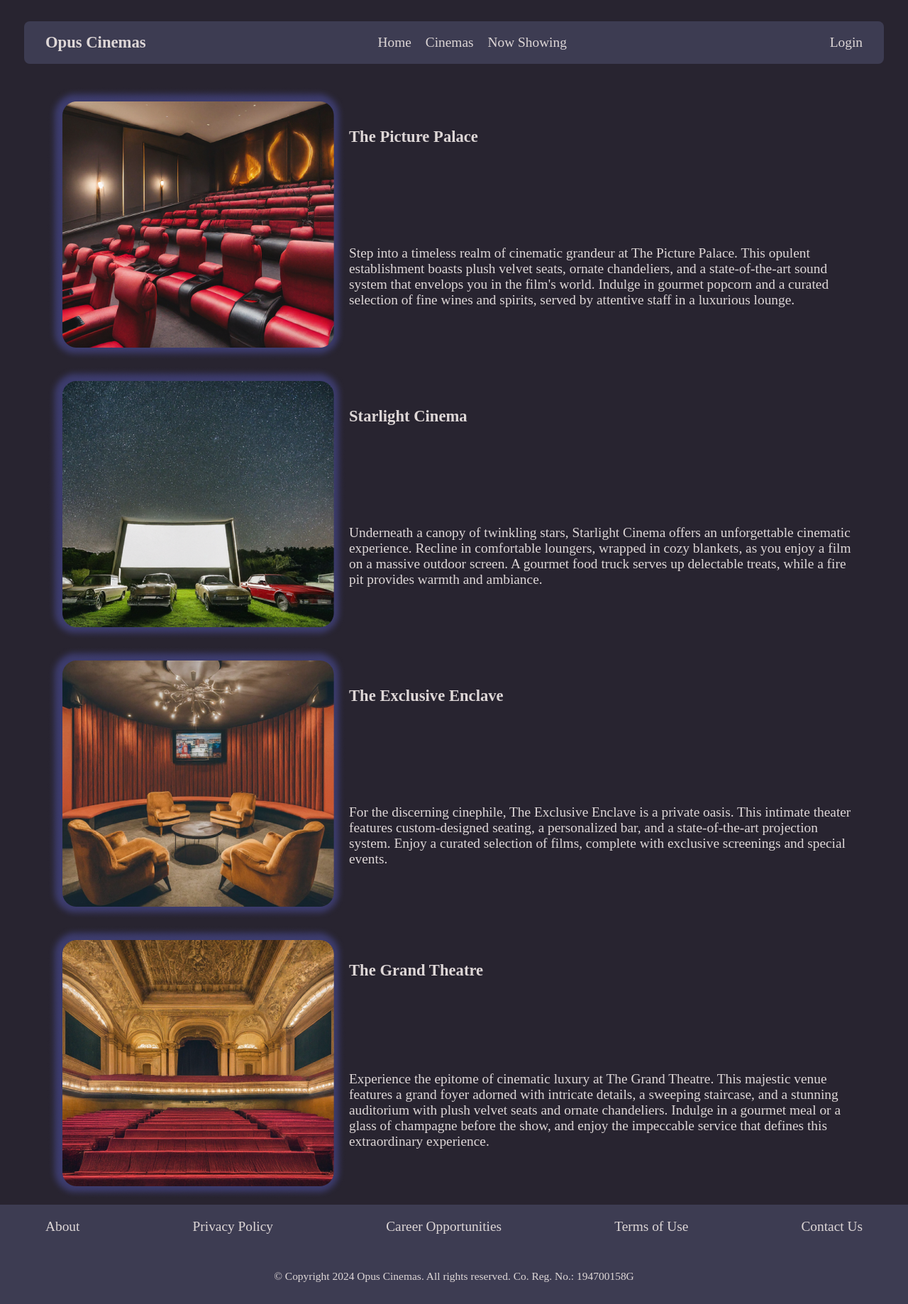
After one commit to Hsinkai2000/Opus-Cinemas, a PHP site: page /cinemas.html in a window 1280 px wide. The commit adds this page. Shown: the whole page at 71% size. Run offline with PHP 8.4, Linux system fonts and the light colour scheme.

Commit message:
cinemas partial

```diff
--- /dev/null
+++ b/cinemas.html
@@ -0,0 +1,130 @@
+<!DOCTYPE html>
+<!--[if lt IE 7]>      <html class="no-js lt-ie9 lt-ie8 lt-ie7"> <![endif]-->
+<!--[if IE 7]>         <html class="no-js lt-ie9 lt-ie8"> <![endif]-->
+<!--[if IE 8]>         <html class="no-js lt-ie9"> <![endif]-->
+<!--[if gt IE 8]>      <html class="no-js"> <!--<![endif]-->
+<html>
+    <head>
+        <meta charset="utf-8" />
+        <meta http-equiv="X-UA-Compatible" content="IE=edge" />
+        <title>Opus | Cinemas</title>
+        <meta name="description" content="" />
+        <meta name="viewport" content="width=device-width, initial-scale=1" />
+        <link rel="stylesheet" href="styles/global.css" />
+        <link rel="stylesheet" href="styles/cinemas.css" />
+    </head>
+    <body>
+        <header>
+            <h3>Opus Cinemas</h3>
+            <div>
+                <ul class="nav">
+                    <li class="navlink"><a href="#">Home</a></li>
+                    <li class="navlink active">
+                        <a href="cinemas.html">Cinemas</a>
+                    </li>
+                    <li class="navlink"><a href="#">Now Showing</a></li>
+                </ul>
+            </div>
+            <a class="navlink login" href="login.html">Login</a>
+        </header>
+
+        <div class="wrapper">
+            <table>
+                <tr>
+                    <th rowspan="2">
+                        <img src="assets/picturepalace.png" alt="" />
+                    </th>
+                    <td><h3>The Picture Palace</h3></td>
+                </tr>
+                <tr>
+                    <td>
+                        <p>
+                            Step into a timeless realm of cinematic grandeur at
+                            The Picture Palace. This opulent establishment
+                            boasts plush velvet seats, ornate chandeliers, and a
+                            state-of-the-art sound system that envelops you in
+                            the film's world. Indulge in gourmet popcorn and a
+                            curated selection of fine wines and spirits, served
+                            by attentive staff in a luxurious lounge.
+                        </p>
+                    </td>
+                </tr>
+
+                <tr>
+                    <th rowspan="2">
+                        <img src="assets/starlightcinema.png" alt="" />
+                    </th>
+                    <td><h3>Starlight Cinema</h3></td>
+                </tr>
+                <tr>
+                    <td>
+                        <p>
+                            Underneath a canopy of twinkling stars, Starlight
+                            Cinema offers an unforgettable cinematic experience.
+                            Recline in comfortable loungers, wrapped in cozy
+                            blankets, as you enjoy a film on a massive outdoor
+                            screen. A gourmet food truck serves up delectable
+                            treats, while a fire pit provides warmth and
+                            ambiance.
+                        </p>
+                    </td>
+                </tr>
+
+                <tr>
+                    <th rowspan="2">
+                        <img src="assets/exclusiveenclave.png" alt="" />
+                    </th>
+                    <td><h3>The Exclusive Enclave</h3></td>
+                </tr>
+                <tr>
+                    <td>
+                        <p>
+                            For the discerning cinephile, The Exclusive Enclave
+                            is a private oasis. This intimate theater features
+                            custom-designed seating, a personalized bar, and a
+                            state-of-the-art projection system. Enjoy a curated
+                            selection of films, complete with exclusive
+                            screenings and special events.
+                        </p>
+                    </td>
+                </tr>
+
+                <tr>
+                    <th rowspan="2">
+                        <img src="assets/grandtheatre.png" alt="" />
+                    </th>
+                    <td><h3>The Grand Theatre</h3></td>
+                </tr>
+                <tr>
+                    <td>
+                        <p>
+                            Experience the epitome of cinematic luxury at The
+                            Grand Theatre. This majestic venue features a grand
+                            foyer adorned with intricate details, a sweeping
+                            staircase, and a stunning auditorium with plush
+                            velvet seats and ornate chandeliers. Indulge in a
+                            gourmet meal or a glass of champagne before the
+                            show, and enjoy the impeccable service that defines
+                            this extraordinary experience.
+                        </p>
+                    </td>
+                </tr>
+            </table>
+        </div>
+
+        <footer>
+            <div class="footerlink">
+                <a href="#">About</a>
+                <a href="#">Privacy Policy</a>
+                <a href="#">Career Opportunities</a>
+                <a href="#">Terms of Use</a>
+                <a href="#">Contact Us</a>
+            </div>
+            <p>
+                © Copyright 2024 Opus Cinemas. All rights reserved. Co. Reg.
+                No.: 194700158G
+            </p>
+        </footer>
+        <script src="" async defer></script>
+    </body>
+</html>
--- a/login.html
+++ b/login.html
@@ -20,11 +20,11 @@
             <div>
                 <ul class="nav">
                     <li class="navlink"><a href="#">Home</a></li>
-                    <li class="navlink"><a href="#">Cinemas</a></li>
+                    <li class="navlink"><a href="cinemas.html">Cinemas</a></li>
                     <li class="navlink"><a href="#">Now Showing</a></li>
                 </ul>
             </div>
-            <a class="navlink login active" href="#">Login</a>
+            <a class="navlink login active" href="login.html">Login</a>
         </header>
 
         <div class="wrapper">
--- /dev/null
+++ b/styles/cinemas.css
@@ -0,0 +1,9 @@
+.wrapper {
+    margin: auto;
+    width: 90%;
+}
+
+td {
+    color: #ded7d7;
+    text-align: left;
+}
--- a/styles/global.css
+++ b/styles/global.css
@@ -1,3 +1,4 @@
+html,
 body {
     background-color: #282430;
     font-size: 1.1rem;
```
Also changed, not shown: assets/Movie Poster-1.png (added), assets/Movie Poster-2.png (added), assets/Movie Poster.png (added), assets/exclusiveenclave.png (added), assets/grandtheatre.png (added), assets/picturepalace.png (added), assets/starlightcinema.png (added), 1 other file.
